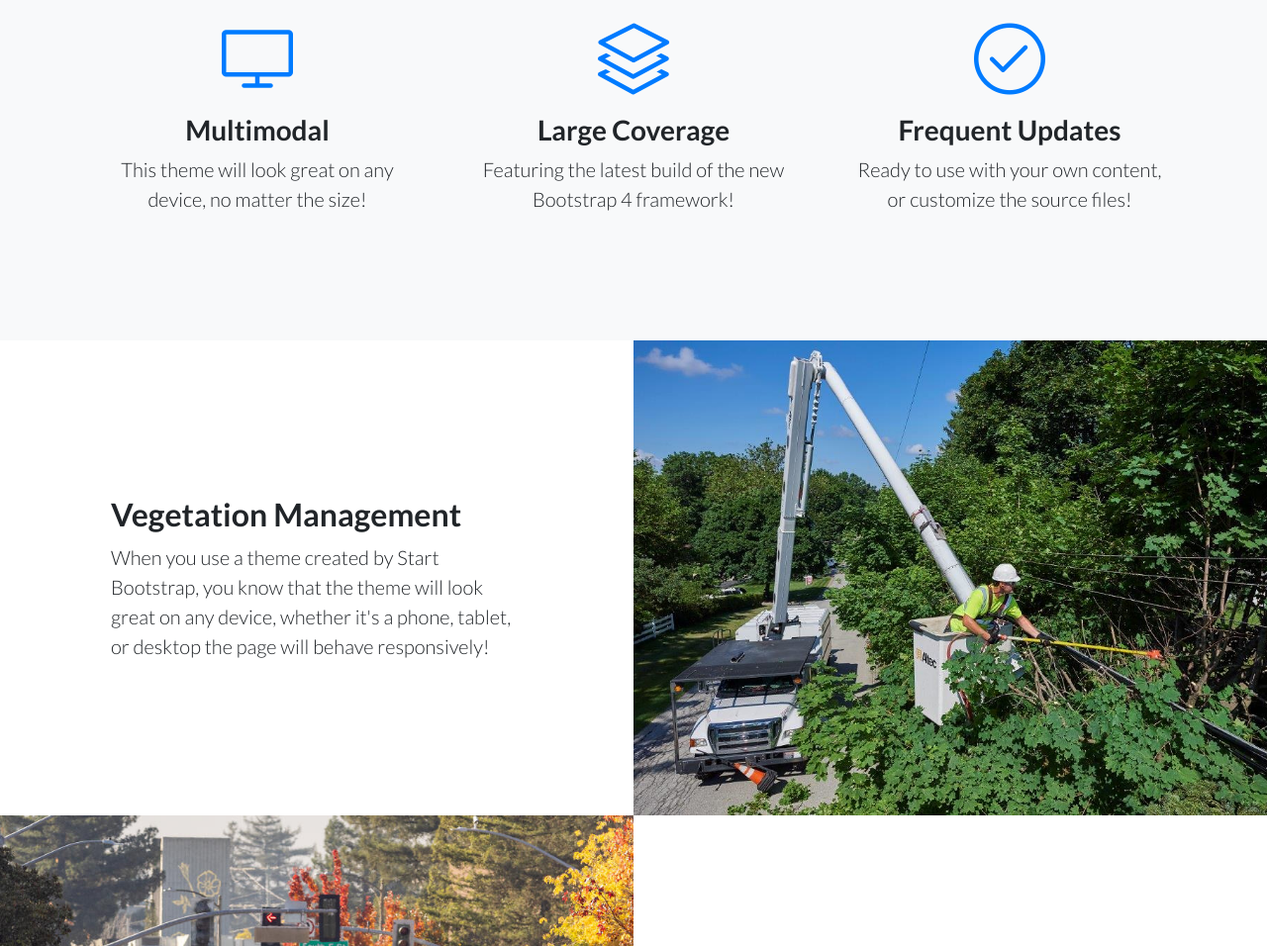
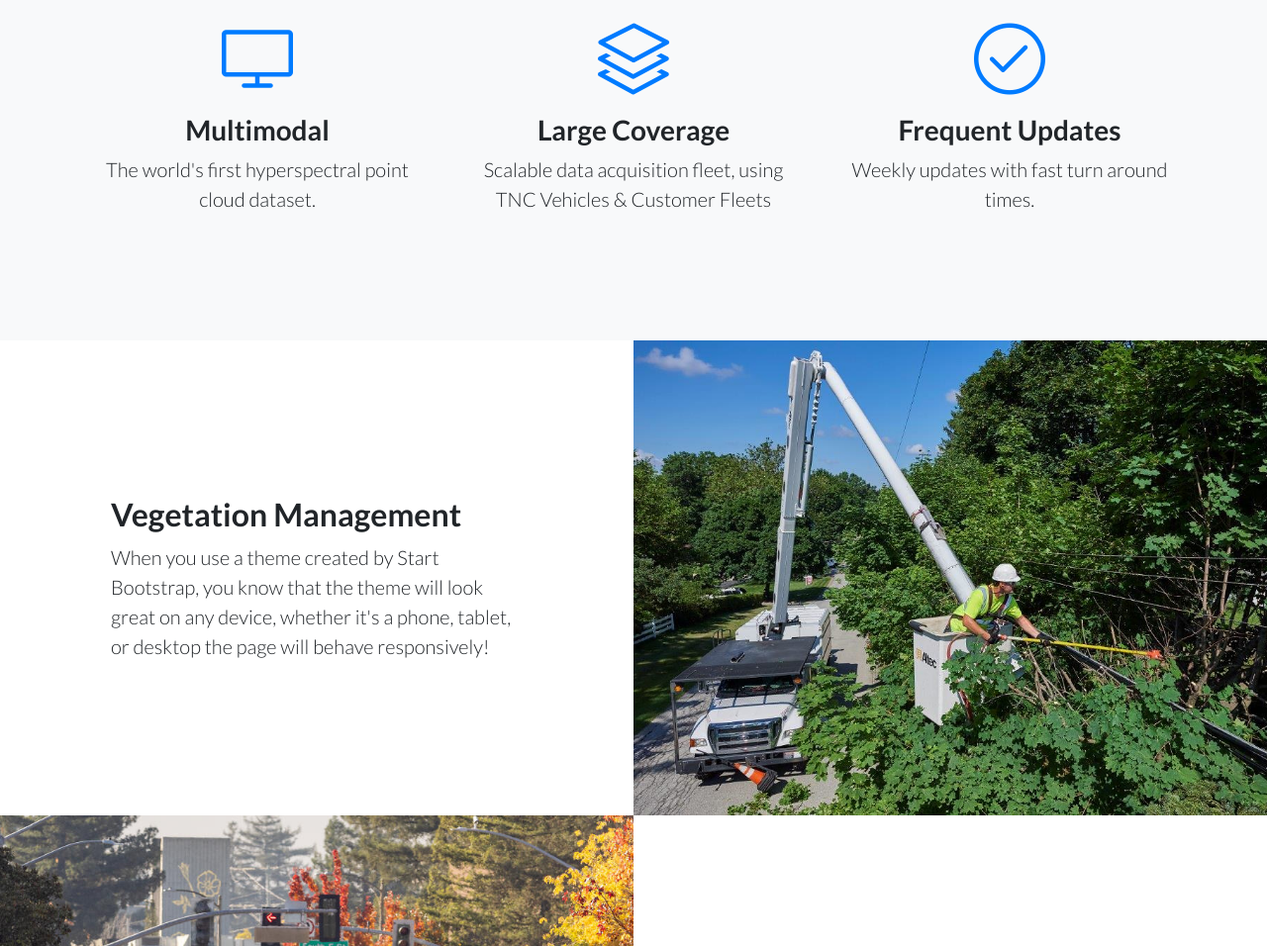
Before and after one commit to hyperspec-ai/hyperspec.github.io, a website: page index.html in a window 1280 px wide. Shown: the part 818-1774 px from the top of the page at 99% size. Drawn offline with Linux system fonts and the light colour scheme.

Commit message:
updating the messaging and the masthead

```diff
--- a/index.html
+++ b/index.html
@@ -67,7 +67,7 @@
               <i class="icon-screen-desktop m-auto text-primary"></i>
             </div>
             <h3>Multimodal</h3>
-            <p class="lead mb-0">This theme will look great on any device, no matter the size!</p>
+            <p class="lead mb-0">The world's first hyperspectral point cloud dataset.</p>
           </div>
         </div>
         <div class="col-lg-4">
@@ -76,7 +76,7 @@
               <i class="icon-layers m-auto text-primary"></i>
             </div>
             <h3>Large Coverage</h3>
-            <p class="lead mb-0">Featuring the latest build of the new Bootstrap 4 framework!</p>
+            <p class="lead mb-0">Scalable data acquisition fleet, using TNC Vehicles &amp; Customer Fleets</p>
           </div>
         </div>
         <div class="col-lg-4">
@@ -85,7 +85,7 @@
               <i class="icon-check m-auto text-primary"></i>
             </div>
             <h3>Frequent Updates</h3>
-            <p class="lead mb-0">Ready to use with your own content, or customize the source files!</p>
+            <p class="lead mb-0">Weekly updates with fast turn around times.</p>
           </div>
         </div>
       </div>
```
Also changed, not shown: img/bg-masthead.jpg.
